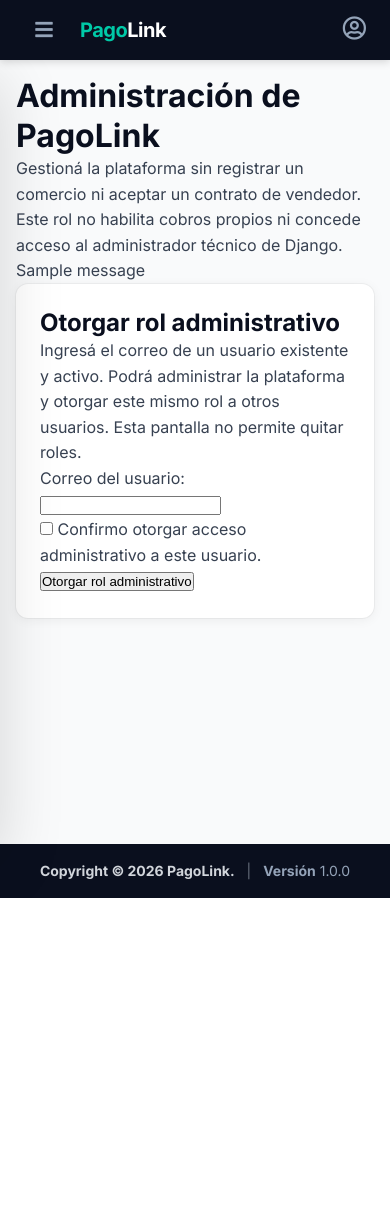
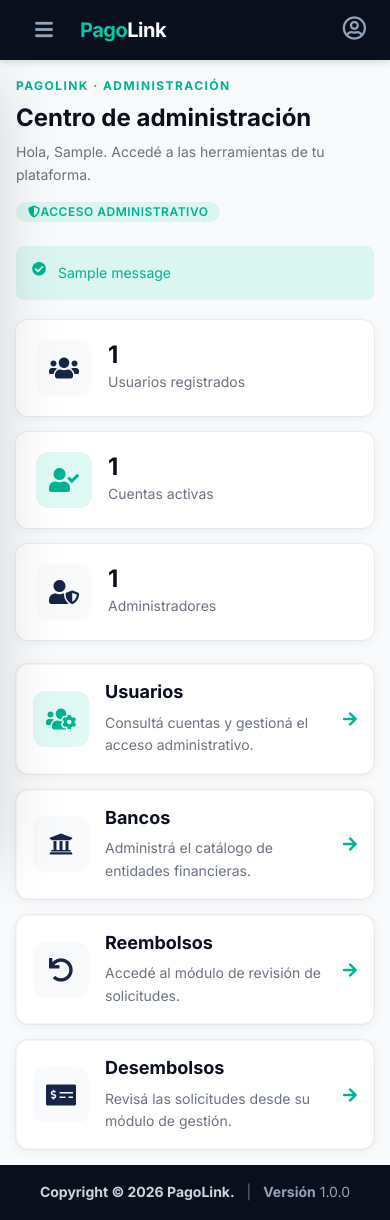
Before and after one commit to lennynT219/NewPagoLink, a Django app: page /dashboard/administracion/ in a window 390 px wide. Before the commit the page ends 898 px from the top, so only its background shows below. Run offline with Django 5.2, Linux system fonts and the light colour scheme; a user stored in the database is signed in; tables that the repository leaves empty hold one stand-in row (values such as "Sample post"); one stand-in notice (Sample message) is shown; parts of the project's set-up code (start-up, migrations or seed data) failed here and were passed over; some libraries are stand-ins or nearby versions.

Commit message:
feat(dashboard): add styled user directory and admin overview

```diff
--- a/accounts/admin_roles.py
+++ b/accounts/admin_roles.py
@@ -15,13 +15,15 @@ def is_platform_admin(user):
 
 
 @transaction.atomic
-def grant_platform_admin(actor, email):
+def grant_platform_admin(actor, email, *, expected_user_id=None):
   """Grant only the app role; role and audit evidence succeed or roll back together."""
   if not CustomUser.objects.filter(user=actor, user__is_active=True, is_admin_role=True).exists():
     raise PermissionDenied
   candidates = list(User.objects.select_related('customuser').filter(email__iexact=email)[:2])
   if len(candidates) != 1 or not candidates[0].is_active:
     raise ValidationError('Ingresá el correo de un único usuario activo con perfil registrado.')
+  if expected_user_id is not None and candidates[0].pk != expected_user_id:
+    raise ValidationError('La cuenta seleccionada cambió. Actualizá el listado e intentá de nuevo.')
   profile = getattr(candidates[0], 'customuser', None)
   if profile is None:
     raise ValidationError('Ingresá el correo de un único usuario activo con perfil registrado.')
--- /dev/null
+++ b/dashboard/templates/dashboard/_admin_feedback.html
@@ -0,0 +1,6 @@
+{% for message in messages %}
+<div role="status" class="admin-notice admin-notice-success"><i class="fas fa-check-circle" aria-hidden="true"></i><span>{{ message }}</span></div>
+{% endfor %}
+{% if form.errors %}
+<div role="alert" class="admin-notice admin-notice-error"><i class="fas fa-exclamation-circle" aria-hidden="true"></i><div>{{ form.errors }}</div></div>
+{% endif %}
--- /dev/null
+++ b/dashboard/templates/dashboard/_admin_style.html
@@ -0,0 +1,55 @@
+<style>
+.admin-page { max-width:1440px; margin:0 auto; }
+.admin-header { display:flex; align-items:center; justify-content:space-between; gap:var(--space-4); flex-wrap:wrap; margin-bottom:var(--space-6); }
+.admin-eyebrow { color:var(--teal-dark); font-size:var(--font-size-xs); font-weight:700; letter-spacing:.12em; text-transform:uppercase; margin:0 0 var(--space-2); }
+.admin-header h1 { color:var(--navy-900); font-size:var(--font-size-2xl); font-weight:var(--font-weight-bold); margin:0 0 var(--space-2); }
+.admin-muted { color:var(--gray-500); font-size:var(--font-size-sm); margin:0; }
+.admin-stats { display:grid; grid-template-columns:repeat(3,minmax(0,1fr)); gap:var(--space-4); margin-bottom:var(--space-6); }
+.admin-icon { background:var(--gray-50); color:var(--navy-700); }
+.admin-icon-teal { background:rgba(0,201,167,.12); color:var(--teal-dark); }
+.admin-modules { display:grid; grid-template-columns:repeat(2,minmax(0,1fr)); gap:var(--space-4); }
+.admin-module { display:flex; align-items:center; gap:var(--space-4); padding:var(--space-6); text-decoration:none; border:1px solid var(--gray-100); }
+.admin-module:hover { border-color:var(--teal); text-decoration:none; }
+.admin-module h2 { color:var(--navy-900); font-size:var(--font-size-lg); margin:0 0 var(--space-2); }
+.admin-module .fa-arrow-right { margin-left:auto; color:var(--teal-dark); }
+.admin-directory { padding:0; overflow:hidden; }
+.admin-toolbar { display:flex; flex-wrap:wrap; align-items:center; gap:var(--space-4); justify-content:space-between; padding:var(--space-5) var(--space-6); border-bottom:1px solid var(--gray-100); }
+.admin-search { display:flex; align-items:center; gap:var(--space-2); flex:1; max-width:680px; }
+.admin-search-field { position:relative; flex:1; min-width:0; }
+.admin-search-field > i { position:absolute; left:16px; top:50%; transform:translateY(-50%); color:var(--gray-400); }
+.admin-search .input-modern { padding-left:42px; }
+.admin-search .sr-only { position:absolute; width:1px; height:1px; padding:0; margin:-1px; overflow:hidden; clip:rect(0,0,0,0); white-space:nowrap; border:0; }
+.admin-page .btn-primary-auth, .admin-page .btn-secondary { padding:10px 16px; font-size:var(--font-size-sm); white-space:nowrap; }
+.admin-table-scroll { overflow-x:auto; }
+.admin-page .table-modern { min-width:850px; }
+.admin-page .table-modern td { vertical-align:middle; }
+.admin-person { display:flex; align-items:center; gap:var(--space-3); }
+.admin-avatar { width:40px; height:40px; border-radius:50%; display:flex; align-items:center; justify-content:center; background:var(--gray-100); color:var(--navy-700); font-weight:700; flex-shrink:0; }
+.admin-person strong { display:block; color:var(--navy-900); }
+.admin-person small { display:block; margin-top:4px; color:var(--gray-500); }
+.admin-role { background:rgba(0,201,167,.12); color:var(--teal-dark); }
+.admin-role-user { background:var(--gray-100); color:var(--navy-700); }
+.admin-status { display:inline-flex; align-items:center; gap:7px; color:var(--gray-500); font-size:var(--font-size-sm); }
+.admin-status::before { content:""; width:7px; height:7px; border-radius:50%; background:var(--gray-400); }
+.admin-status-active { color:var(--teal-dark); }
+.admin-status-active::before { background:var(--teal); }
+.admin-grant summary { list-style:none; }
+.admin-grant summary::-webkit-details-marker { display:none; }
+.admin-grant[open] summary { margin-bottom:var(--space-3); }
+.admin-grant form { max-width:300px; padding:var(--space-4); border:1px solid var(--gray-200); border-radius:var(--radius-sm); background:var(--gray-50); white-space:normal; }
+.admin-grant label { display:flex; align-items:flex-start; gap:var(--space-2); margin:var(--space-3) 0; font-size:var(--font-size-sm); color:var(--navy-900); }
+.admin-grant input[type=checkbox] { margin-top:4px; accent-color:var(--teal-dark); }
+.admin-grant .btn-primary-auth { width:100%; }
+.admin-pagination { display:flex; align-items:center; justify-content:space-between; gap:var(--space-3); flex-wrap:wrap; padding:var(--space-4) var(--space-6); border-top:1px solid var(--gray-100); }
+.admin-notice { display:flex; align-items:flex-start; gap:var(--space-3); border-radius:var(--radius-sm); padding:var(--space-4); margin-bottom:var(--space-5); background:var(--gray-100); color:var(--navy-700); font-size:var(--font-size-sm); }
+.admin-notice-error { background:var(--danger-light); color:var(--danger); }
+.admin-notice-success { background:rgba(0,201,167,.12); color:var(--teal-dark); }
+.admin-page a:focus-visible, .admin-page button:focus-visible, .admin-grant summary:focus-visible { outline:3px solid var(--teal-dark); outline-offset:3px; }
+@media (max-width:768px) {
+    .admin-stats, .admin-modules { grid-template-columns:1fr; }
+    .admin-toolbar, .admin-pagination { padding:var(--space-4); }
+    .admin-search { max-width:none; flex-wrap:wrap; width:100%; }
+    .admin-search-field { flex-basis:100%; }
+    .admin-module { padding:var(--space-4); }
+}
+</style>
--- /dev/null
+++ b/dashboard/templates/dashboard/_admin_summary.html
@@ -0,0 +1,14 @@
+<div class="admin-stats" aria-label="Resumen de usuarios">
+    <div class="card-stat">
+        <div class="card-stat-icon admin-icon"><i class="fas fa-users" aria-hidden="true"></i></div>
+        <div class="card-stat-info"><span class="card-stat-value">{{ summary.total }}</span><span class="card-stat-label">Usuarios registrados</span></div>
+    </div>
+    <div class="card-stat">
+        <div class="card-stat-icon admin-icon-teal"><i class="fas fa-user-check" aria-hidden="true"></i></div>
+        <div class="card-stat-info"><span class="card-stat-value">{{ summary.active }}</span><span class="card-stat-label">Cuentas activas</span></div>
+    </div>
+    <div class="card-stat">
+        <div class="card-stat-icon admin-icon"><i class="fas fa-user-shield" aria-hidden="true"></i></div>
+        <div class="card-stat-info"><span class="card-stat-value">{{ summary.admins }}</span><span class="card-stat-label">Administradores</span></div>
+    </div>
+</div>
--- a/dashboard/templates/dashboard/platform_admin.html
+++ b/dashboard/templates/dashboard/platform_admin.html
@@ -1,24 +1,39 @@
 {% extends 'dashboard/layouts/base.html' %}
-
+{% block title %}Administración{% endblock %}
+{% block css %}{% include 'dashboard/_admin_style.html' %}{% endblock %}
 {% block content %}
-<h1>Administración de PagoLink</h1>
-<p>Gestioná la plataforma sin registrar un comercio ni aceptar un contrato de vendedor.</p>
-<p>Este rol no habilita cobros propios ni concede acceso al administrador técnico de Django.</p>
-{% for message in messages %}
-<div role="status" class="alert">{{ message }}</div>
-{% endfor %}
-<section class="card-modern" style="padding:var(--space-6);">
-    <h2>Otorgar rol administrativo</h2>
-    <p>Ingresá el correo de un usuario existente y activo. Podrá administrar la plataforma
-       y otorgar este mismo rol a otros usuarios. Esta pantalla no permite quitar roles.</p>
-    <form method="post" action="{% url 'dashboard:platform-admin' %}">
-        {% csrf_token %}
-        {% if form.errors %}
-        <div role="alert">{{ form.errors }}</div>
-        {% endif %}
-        <p>{{ form.email.label_tag }} {{ form.email }}</p>
-        <p>{{ form.confirm }} {{ form.confirm.label_tag }}</p>
-        <button type="submit" class="btn btn-primary">Otorgar rol administrativo</button>
-    </form>
-</section>
+<div class="admin-page">
+    <header class="admin-header">
+        <div>
+            <p class="admin-eyebrow">PagoLink · Administración</p>
+            <h1>Centro de administración</h1>
+            <p class="admin-muted">Hola, {{ request.user.first_name|default:request.user.username }}. Accedé a las herramientas de tu plataforma.</p>
+        </div>
+        <span class="badge-status admin-role"><i class="fas fa-shield-alt" aria-hidden="true"></i> Acceso administrativo</span>
+    </header>
+    {% include 'dashboard/_admin_feedback.html' %}
+    {% include 'dashboard/_admin_summary.html' %}
+    <div class="admin-modules">
+        <a class="card-modern admin-module" href="{% url 'dashboard:platform-users' %}">
+            <div class="card-stat-icon admin-icon-teal"><i class="fas fa-users-cog" aria-hidden="true"></i></div>
+            <div><h2>Usuarios</h2><p class="admin-muted">Consultá cuentas y gestioná el acceso administrativo.</p></div>
+            <i class="fas fa-arrow-right" aria-hidden="true"></i>
+        </a>
+        <a class="card-modern admin-module" href="{% url 'banking:bank_list' %}">
+            <div class="card-stat-icon admin-icon"><i class="fas fa-university" aria-hidden="true"></i></div>
+            <div><h2>Bancos</h2><p class="admin-muted">Administrá el catálogo de entidades financieras.</p></div>
+            <i class="fas fa-arrow-right" aria-hidden="true"></i>
+        </a>
+        <a class="card-modern admin-module" href="{% url 'payments:admin_refund_list' %}">
+            <div class="card-stat-icon admin-icon"><i class="fas fa-undo" aria-hidden="true"></i></div>
+            <div><h2>Reembolsos</h2><p class="admin-muted">Accedé al módulo de revisión de solicitudes.</p></div>
+            <i class="fas fa-arrow-right" aria-hidden="true"></i>
+        </a>
+        <a class="card-modern admin-module" href="{% url 'banking:admin_disbursement_list' %}">
+            <div class="card-stat-icon admin-icon"><i class="fas fa-money-check-alt" aria-hidden="true"></i></div>
+            <div><h2>Desembolsos</h2><p class="admin-muted">Revisá las solicitudes desde su módulo de gestión.</p></div>
+            <i class="fas fa-arrow-right" aria-hidden="true"></i>
+        </a>
+    </div>
+</div>
 {% endblock %}
--- a/dashboard/templates/dashboard/sidebar.html
+++ b/dashboard/templates/dashboard/sidebar.html
@@ -79,20 +79,18 @@
 
         {% endif %}
 
-        <li class="sidebar-section-title">CUENTA</li>
-        <li class="sidebar-item">
-            <a href="{% url 'dashboard:logout' %}" class="sidebar-link sidebar-link-danger">
-                <i class="fas fa-sign-out-alt"></i>
-                <span>Cerrar Sesión</span>
-            </a>
-        </li>
-
         {% if request.user.customuser.is_admin_role %}
         <li class="sidebar-section-title sidebar-section-title-warning">ADMINISTRACIÓN</li>
         <li class="sidebar-item">
-            <a href="{% url 'dashboard:platform-admin' %}" class="sidebar-link">
+            <a href="{% url 'dashboard:platform-admin' %}" class="sidebar-link{% if request.resolver_match.url_name == 'platform-admin' %} active{% endif %}" aria-current="{% if request.resolver_match.url_name == 'platform-admin' %}page{% else %}false{% endif %}">
                 <i class="fas fa-users-cog"></i>
                 <span>Panel Administrativo</span>
+            </a>
+        </li>
+        <li class="sidebar-item">
+            <a href="{% url 'dashboard:platform-users' %}" class="sidebar-link{% if request.resolver_match.url_name == 'platform-users' %} active{% endif %}" aria-current="{% if request.resolver_match.url_name == 'platform-users' %}page{% else %}false{% endif %}">
+                <i class="fas fa-users"></i>
+                <span>Usuarios</span>
             </a>
         </li>
         <li class="sidebar-item">
@@ -115,5 +113,13 @@
         </li>
         {% endif %}
 
+        <li class="sidebar-section-title">CUENTA</li>
+        <li class="sidebar-item">
+            <a href="{% url 'dashboard:logout' %}" class="sidebar-link sidebar-link-danger">
+                <i class="fas fa-sign-out-alt"></i>
+                <span>Cerrar Sesión</span>
+            </a>
+        </li>
+
     </ul>
 </nav>
--- a/dashboard/urls.py
+++ b/dashboard/urls.py
@@ -1,13 +1,16 @@
+from django.contrib.auth import views as auth_views
 from django.urls import path, re_path, reverse_lazy
-from django.contrib.auth import views as auth_views
+
 from accounts.views import ProfileUpdateView
+
 from . import views
-from .admin_views import PlatformAdminView
+from .admin_views import PlatformAdminView, PlatformUsersView
 
 app_name = 'dashboard'
 
 urlpatterns = [
   path('administracion/', PlatformAdminView.as_view(), name='platform-admin'),
+  path('administracion/usuarios/', PlatformUsersView.as_view(), name='platform-users'),
   path('registrarse', views.Register.as_view(), name='register'),
   path('perfil/', ProfileUpdateView.as_view(), name='user-update'),
   re_path(
@@ -16,21 +19,34 @@ urlpatterns = [
     name='activate',
   ),
   path('iniciar-sesion', views.Login.as_view(), name='login'),
-
   # Flujo de Recuperación de Contraseña
-  path('password-reset/',
-       auth_views.PasswordResetView.as_view(template_name='dashboard/registration/password_reset_form.html', email_template_name='dashboard/registration/password_reset_email.html', success_url=reverse_lazy('dashboard:password_reset_done')),
-       name='password_reset'),
-  path('password-reset/done/',
-       auth_views.PasswordResetDoneView.as_view(template_name='dashboard/registration/password_reset_done.html'),
-       name='password_reset_done'),
-  path('password-reset-confirm/<uidb64>/<token>/',
-       auth_views.PasswordResetConfirmView.as_view(template_name='dashboard/registration/password_reset_confirm.html', success_url=reverse_lazy('dashboard:password_reset_complete')),
-       name='password_reset_confirm'),
-  path('password-reset-complete/',
-       auth_views.PasswordResetCompleteView.as_view(template_name='dashboard/registration/password_reset_complete.html'),
-       name='password_reset_complete'),
-
+  path(
+    'password-reset/',
+    auth_views.PasswordResetView.as_view(
+      template_name='dashboard/registration/password_reset_form.html',
+      email_template_name='dashboard/registration/password_reset_email.html',
+      success_url=reverse_lazy('dashboard:password_reset_done'),
+    ),
+    name='password_reset',
+  ),
+  path(
+    'password-reset/done/',
+    auth_views.PasswordResetDoneView.as_view(template_name='dashboard/registration/password_reset_done.html'),
+    name='password_reset_done',
+  ),
+  path(
+    'password-reset-confirm/<uidb64>/<token>/',
+    auth_views.PasswordResetConfirmView.as_view(
+      template_name='dashboard/registration/password_reset_confirm.html',
+      success_url=reverse_lazy('dashboard:password_reset_complete'),
+    ),
+    name='password_reset_confirm',
+  ),
+  path(
+    'password-reset-complete/',
+    auth_views.PasswordResetCompleteView.as_view(template_name='dashboard/registration/password_reset_complete.html'),
+    name='password_reset_complete',
+  ),
   path('contrato', views.ContractAccept.as_view(), name='contract'),
   path('', views.Dashboard.as_view(), name='dashboard'),
   path('logout', views.Logout.as_view(), name='logout'),
```
Also changed, not shown: dashboard/admin_views.py (+44 -2 lines), dashboard/templates/dashboard/platform_users.html (added, +85 -0 lines), dashboard/test_platform_admin.py (+10 -6 lines), dashboard/test_platform_users.py (added, +138 -0 lines), docs/PLATFORM_ADMINISTRATION.md (+18 -5 lines).
